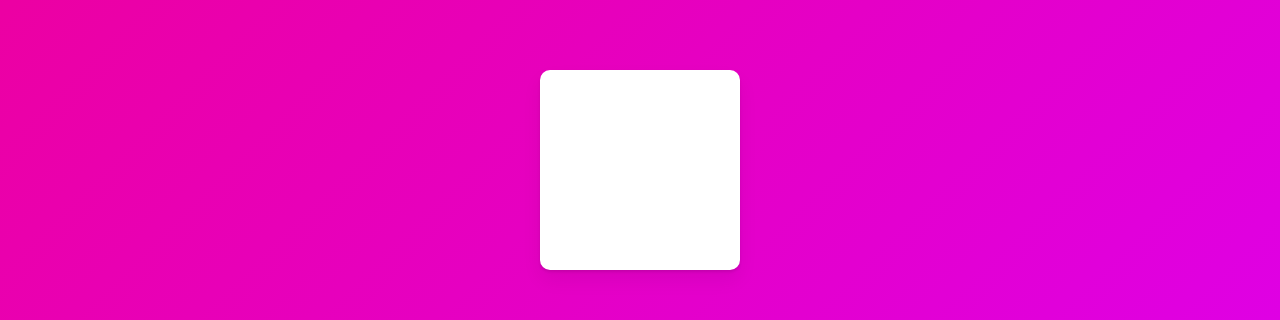
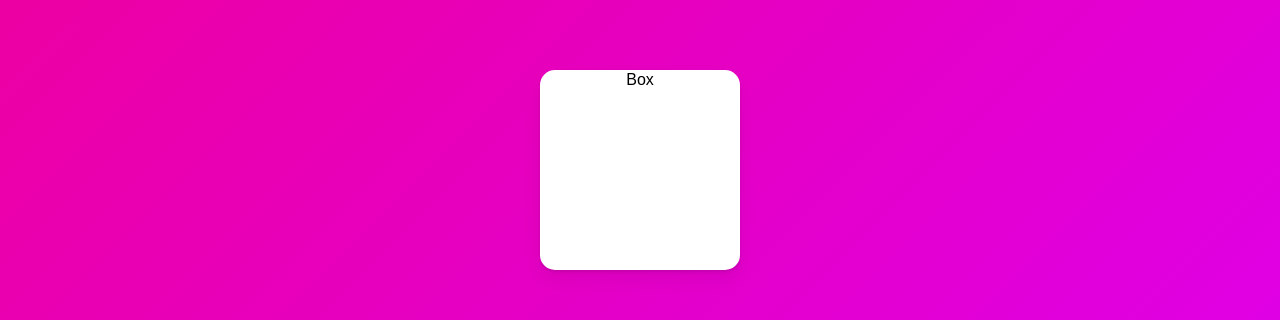
Before and after one commit to tkdgh7063/framer-motion, a React (Create React App) app: page / in a window 1280 px wide. Shown: the part 230-550 px from the top of the page. Built offline with nearby package versions, Linux system fonts and the light colour scheme.

Commit message:
Animation practice

```diff
--- a/src/App.tsx
+++ b/src/App.tsx
@@ -1,4 +1,5 @@
 import styled from "styled-components";
+import { motion } from "motion/react";
 
 const Wrapper = styled.div`
   height: 100vh;
@@ -7,18 +8,24 @@ const Wrapper = styled.div`
   align-items: center;
 `;
 
-const Box = styled.div`
+const Box = styled(motion.div)`
   height: 200px;
   width: 200px;
   background-color: white;
-  border-radius: 10px;
+  border-radius: 15px;
   box-shadow: 0 2px 3px rgba(0, 0, 0, 0.1), 0 10px 20px rgba(0, 0, 0, 0.06);
+  text-align: center;
 `;
 
 function App() {
   return (
     <Wrapper>
-      <Box></Box>
+      <Box
+        initial={{ scale: "0" }}
+        transition={{ type: "spring", delay: 0.5 }}
+        animate={{ scale: 1, rotateZ: 360 }}>
+        Box
+      </Box>
     </Wrapper>
   );
 }
```
